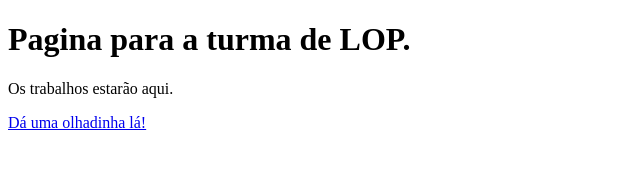
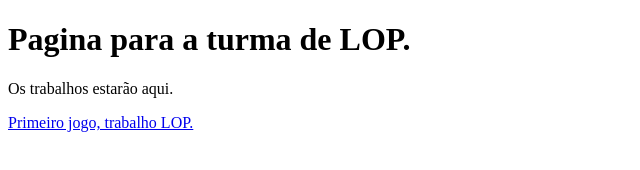
Before and after one commit to brennervictor/brennervictor.github.io, a plain HTML site: page index.html in a window 1280 px wide. Shown: the full height of the page, 0-640 px from the left. Drawn offline with Linux system fonts and the light colour scheme.

Commit message:
Update index.html

```diff
--- a/index.html
+++ b/index.html
@@ -6,6 +6,6 @@
     <body>
       <h1>Pagina para a turma de LOP.</h1>
       <p>Os trabalhos estarão aqui.</p>
-      <a href="https://brennervictor.github.io/capitalop/">Dá uma olhadinha lá!</a>
+      <a href="https://brennervictor.github.io/capitalop/">Primeiro jogo, trabalho LOP.</a>
     </body>
   </html>
```
